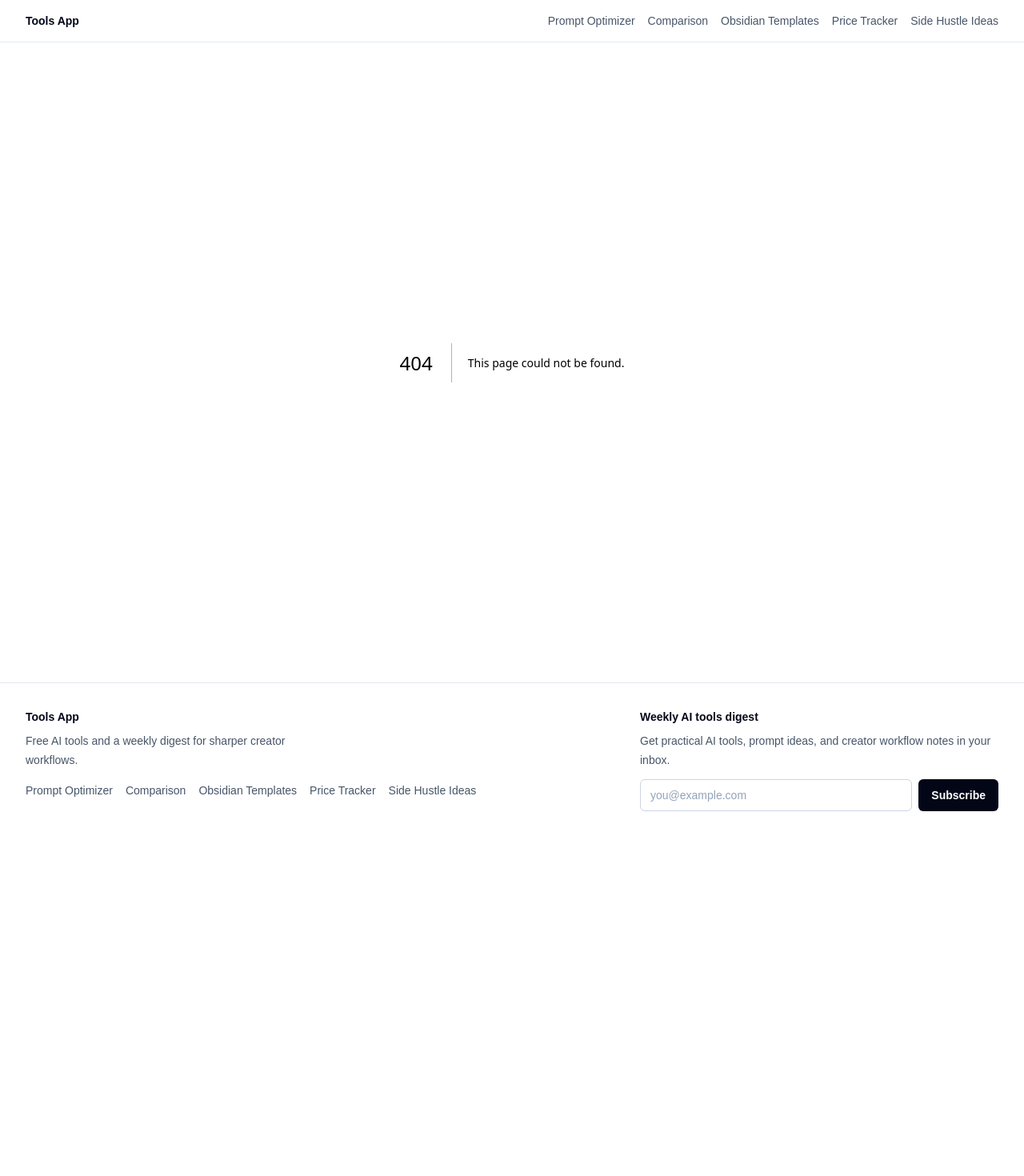
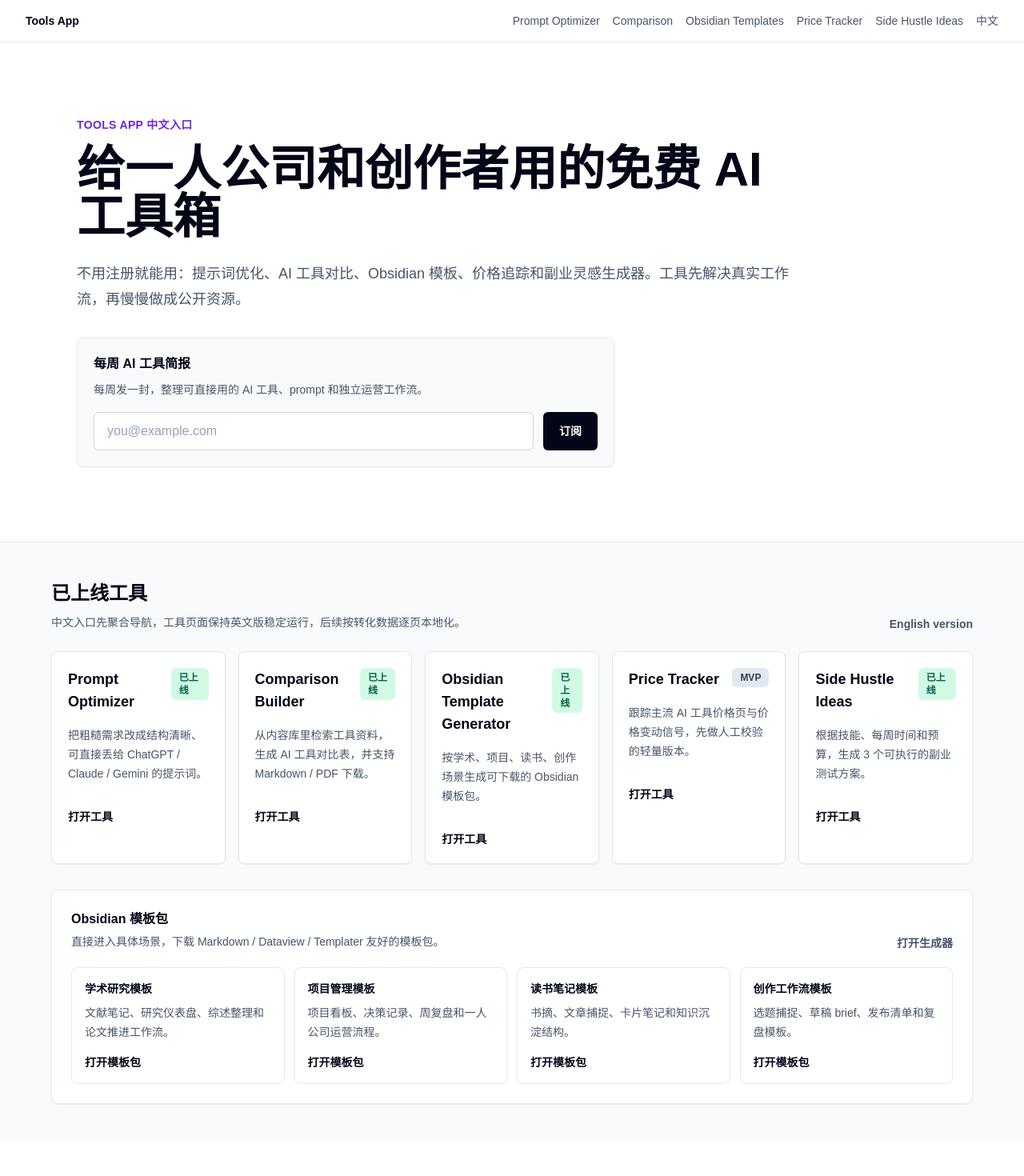
Before and after one commit to szp2005/tools-app, a Next.js app: page /zh-cn in a window 1280 px wide. Before the commit this address had no page. Shown: the top 1470 px of the page at 80% size. Before the commit the page ends 1046 px from the top, so only its background shows below. Built offline with nearby package versions, Linux system fonts and the light colour scheme.

Commit message:
[x4] feat: add zh-cn landing entry

```diff
--- a/app/layout.tsx
+++ b/app/layout.tsx
@@ -70,6 +70,9 @@ export default function RootLayout({
               <Link href="/side-hustle-ideas" className="transition hover:text-slate-950">
                 Side Hustle Ideas
               </Link>
+              <Link href="/zh-cn" className="transition hover:text-slate-950">
+                中文
+              </Link>
             </nav>
           </div>
         </header>
@@ -97,6 +100,9 @@ export default function RootLayout({
                 <Link href="/side-hustle-ideas" className="transition hover:text-slate-950">
                   Side Hustle Ideas
                 </Link>
+                <Link href="/zh-cn" className="transition hover:text-slate-950">
+                  中文
+                </Link>
               </nav>
             </div>
             <SubscribeWidget variant="footer" source="footer" />
--- a/app/sitemap.ts
+++ b/app/sitemap.ts
@@ -44,6 +44,12 @@ export default function sitemap(): MetadataRoute.Sitemap {
       changeFrequency: "weekly",
       priority: 0.8,
     },
+    {
+      url: `${base}/zh-cn`,
+      lastModified: new Date(),
+      changeFrequency: "weekly",
+      priority: 0.9,
+    },
     ...obsidianScenarios.map((scenario) => ({
       url: `${base}/obsidian-templates/${scenario.id}`,
       lastModified: new Date(),
--- /dev/null
+++ b/app/zh-cn/page.tsx
@@ -0,0 +1,125 @@
+import type { Metadata } from "next";
+import Link from "next/link";
+import { SubscribeWidget } from "@/components/SubscribeWidget";
+import { siteBaseUrl, zhCnObsidianLinks, zhCnSubscribeCopy, zhCnToolCards } from "@/lib/i18n";
+
+export const metadata: Metadata = {
+  title: "Tools App — 免费 AI 工具箱",
+  description: "给一人公司、创作者和独立开发者使用的免费 AI 工具：提示词优化、工具对比、Obsidian 模板、价格追踪和副业灵感。",
+  alternates: {
+    canonical: "/zh-cn",
+    languages: {
+      en: siteBaseUrl,
+      "zh-CN": `${siteBaseUrl}/zh-cn`,
+    },
+  },
+  openGraph: {
+    title: "Tools App — 免费 AI 工具箱",
+    description: "免费 AI 工具 + 每周简报，帮一人公司更快完成提示词、工具对比、模板和副业验证。",
+    url: `${siteBaseUrl}/zh-cn`,
+    images: [{ url: "/og-default.png", width: 1200, height: 630 }],
+  },
+  twitter: {
+    card: "summary_large_image",
+  },
+};
+
+export default function ZhCnHome() {
+  return (
+    <main lang="zh-CN" className="min-h-screen bg-white text-slate-950">
+      <section className="mx-auto flex min-h-[78vh] w-full max-w-6xl flex-col justify-center px-5 pb-12 pt-16 sm:px-8 lg:pb-16">
+        <div className="max-w-4xl">
+          <p className="text-sm font-semibold uppercase tracking-wide text-violet-700">Tools App 中文入口</p>
+          <h1 className="mt-4 text-4xl font-semibold tracking-normal sm:text-6xl">
+            给一人公司和创作者用的免费 AI 工具箱
+          </h1>
+          <p className="mt-6 text-lg leading-8 text-slate-600">
+            不用注册就能用：提示词优化、AI 工具对比、Obsidian 模板、价格追踪和副业灵感生成器。工具先解决真实工作流，再慢慢做成公开资源。
+          </p>
+          <SubscribeWidget variant="hero" source="hero" copy={zhCnSubscribeCopy} />
+        </div>
+      </section>
+
+      <section className="border-t border-slate-200 bg-slate-50 px-5 py-12 sm:px-8">
+        <div className="mx-auto w-full max-w-6xl">
+          <div className="flex flex-col gap-3 sm:flex-row sm:items-end sm:justify-between">
+            <div>
+              <h2 className="text-2xl font-semibold text-slate-950">已上线工具</h2>
+              <p className="mt-2 text-sm leading-6 text-slate-600">
+                中文入口先聚合导航，工具页面保持英文版稳定运行，后续按转化数据逐页本地化。
+              </p>
+            </div>
+            <Link href="/" className="text-sm font-semibold text-slate-600 transition hover:text-slate-950">
+              English version
+            </Link>
+          </div>
+
+          <div className="mt-6 grid gap-4 sm:grid-cols-2 lg:grid-cols-5">
+            {zhCnToolCards.map((tool) => (
+              <Link
+                key={tool.name}
+                href={tool.href}
+                className="rounded-lg border border-slate-200 bg-white p-5 shadow-sm transition hover:-translate-y-0.5 hover:border-slate-300 hover:shadow-md"
+              >
+                <div className="flex items-start justify-between gap-4">
+                  <h3 className="text-lg font-semibold text-slate-950">{tool.name}</h3>
+                  <span
+                    className={`rounded-md px-2.5 py-1 text-xs font-semibold ${
+                      tool.status === "MVP"
+                        ? "bg-slate-200 text-slate-700"
+                        : "bg-emerald-100 text-emerald-800"
+                    }`}
+                  >
+                    {tool.status}
+                  </span>
+                </div>
+                <p className="mt-4 text-sm leading-6 text-slate-600">{tool.description}</p>
+                <p className="mt-8 text-sm font-semibold text-slate-950">打开工具</p>
+              </Link>
+            ))}
+          </div>
+
+          <div className="mt-8 rounded-lg border border-slate-200 bg-white p-5 shadow-sm sm:p-6">
+            <div className="flex flex-col gap-2 sm:flex-row sm:items-end sm:justify-between">
+              <div>
+                <h2 className="text-base font-semibold text-slate-950">Obsidian 模板包</h2>
+                <p className="mt-1 text-sm leading-6 text-slate-600">
+                  直接进入具体场景，下载 Markdown / Dataview / Templater 友好的模板包。
+                </p>
+              </div>
+              <Link
+                href="/obsidian-templates"
+                className="text-sm font-semibold text-slate-600 transition hover:text-slate-950"
+              >
+                打开生成器
+              </Link>
+            </div>
+
+            <div className="mt-5 grid gap-3 md:grid-cols-4">
+              {zhCnObsidianLinks.map((scenario) => (
+                <Link
+                  key={scenario.href}
+                  href={scenario.href}
+                  className="rounded-lg border border-slate-200 bg-white p-4 transition hover:border-slate-300 hover:bg-slate-50"
+                >
+                  <span className="block text-sm font-semibold text-slate-950">{scenario.name}</span>
+                  <span className="mt-2 block text-sm leading-6 text-slate-600">{scenario.description}</span>
+                  <span className="mt-4 block text-sm font-semibold text-slate-950">打开模板包</span>
+                </Link>
+              ))}
+            </div>
+          </div>
+        </div>
+      </section>
+
+      <section className="px-5 py-14 sm:px-8">
+        <div className="mx-auto w-full max-w-3xl">
+          <h2 className="text-2xl font-semibold text-slate-950">为什么做这个</h2>
+          <p className="mt-4 text-base leading-8 text-slate-600">
+            这是一个边做业务边沉淀出来的工具站：英文内容站负责带来搜索流量，免费工具负责提供价值，Newsletter 负责留住用户。中文入口先把项目讲清楚，后续再根据真实点击和订阅数据翻译优先级最高的工具页。
+          </p>
+        </div>
+      </section>
+    </main>
+  );
+}
--- a/components/SubscribeWidget.tsx
+++ b/components/SubscribeWidget.tsx
@@ -8,6 +8,20 @@ type SubscribeStatus = "idle" | "loading" | "success" | "already" | "error";
 type SubscribeWidgetProps = {
   variant: SubscribeVariant;
   source?: "hero" | "footer" | "tool" | "default";
+  copy?: Partial<SubscribeCopy>;
+};
+
+type SubscribeCopy = {
+  label: string;
+  description: string;
+  placeholder: string;
+  ariaLabel: string;
+  button: string;
+  loading: string;
+  success: string;
+  already: string;
+  error: string;
+  invalidEmail: string;
 };
 
 const EMAIL_PATTERN = /^[^\s@]+@[^\s@]+\.[^\s@]{2,}$/;
@@ -49,34 +63,42 @@ const variantStyles: Record<
   },
 };
 
-const statusCopy: Record<Exclude<SubscribeStatus, "idle" | "loading">, string> = {
+const defaultCopy: SubscribeCopy = {
+  label: "Weekly AI tools digest",
+  description: "Get practical AI tools, prompt ideas, and creator workflow notes in your inbox.",
+  placeholder: "you@example.com",
+  ariaLabel: "Email address",
+  button: "Subscribe",
+  loading: "Subscribing...",
   success: "Subscribed. Check your inbox for the next digest.",
   already: "已订阅过",
   error: "Subscription failed, please try again later",
+  invalidEmail: "Please enter a valid email address.",
 };
 
-export function SubscribeWidget({ variant, source = "default" }: SubscribeWidgetProps) {
+export function SubscribeWidget({ variant, source = "default", copy }: SubscribeWidgetProps) {
   const [email, setEmail] = useState("");
   const [status, setStatus] = useState<SubscribeStatus>("idle");
   const [error, setError] = useState("");
   const styles = variantStyles[variant];
   const sourceValue = source || variant || "default";
+  const text = useMemo(() => ({ ...defaultCopy, ...copy }), [copy]);
 
   const message = useMemo(() => {
     if (status === "loading") {
-      return "Subscribing...";
+      return text.loading;
     }
 
     if (status === "error") {
-      return error || statusCopy.error;
+      return error || text.error;
     }
 
     if (status === "idle") {
       return "";
     }
 
-    return statusCopy[status];
-  }, [error, status]);
+    return text[status];
+  }, [error, status, text]);
 
   async function handleSubmit(event: React.FormEvent<HTMLFormElement>) {
     event.preventDefault();
@@ -84,7 +106,7 @@ export function SubscribeWidget({ variant, source = "default" }: SubscribeWidget
 
     if (!EMAIL_PATTERN.test(trimmedEmail)) {
       setStatus("error");
-      setError("Please enter a valid email address.");
+      setError(text.invalidEmail);
       return;
     }
 
@@ -106,22 +128,22 @@ export function SubscribeWidget({ variant, source = "default" }: SubscribeWidget
       const data = (await response.json()) as { ok?: boolean; already?: boolean; error?: string };
 
       if (!response.ok || !data.ok) {
-        throw new Error(data.error || statusCopy.error);
+        throw new Error(data.error || text.error);
       }
 
       setEmail(trimmedEmail);
       setStatus(data.already ? "already" : "success");
     } catch (requestError) {
       setStatus("error");
-      setError(requestError instanceof Error ? requestError.message : statusCopy.error);
+      setError(requestError instanceof Error ? requestError.message : text.error);
     }
   }
 
   return (
     <section className={styles.wrapper} aria-label="Newsletter subscription">
-      <p className={styles.label}>Weekly AI tools digest</p>
+      <p className={styles.label}>{text.label}</p>
       <p className="mt-2 text-sm leading-6 text-slate-600">
-        Get practical AI tools, prompt ideas, and creator workflow notes in your inbox.
+        {text.description}
       </p>
 
       <form onSubmit={handleSubmit} className={styles.form} noValidate>
@@ -135,12 +157,12 @@ export function SubscribeWidget({ variant, source = "default" }: SubscribeWidget
               setError("");
             }
           }}
-          placeholder="you@example.com"
+          placeholder={text.placeholder}
           className={styles.input}
-          aria-label="Email address"
+          aria-label={text.ariaLabel}
         />
         <button type="submit" disabled={status === "loading"} className={styles.button}>
-          {status === "loading" ? "Subscribing..." : "Subscribe"}
+          {status === "loading" ? text.loading : text.button}
         </button>
       </form>
 
--- /dev/null
+++ b/lib/i18n.ts
@@ -0,0 +1,75 @@
+export const siteBaseUrl = "https://tools.toolrouteai.com";
+
+export const supportedLocales = [
+  { code: "en", label: "English", path: "/" },
+  { code: "zh-CN", label: "中文", path: "/zh-cn" },
+] as const;
+
+export const zhCnSubscribeCopy = {
+  label: "每周 AI 工具简报",
+  description: "每周发一封，整理可直接用的 AI 工具、prompt 和独立运营工作流。",
+  placeholder: "you@example.com",
+  ariaLabel: "邮箱地址",
+  button: "订阅",
+  loading: "订阅中...",
+  success: "订阅成功。下一期会发到你的邮箱。",
+  already: "已订阅过",
+  error: "订阅失败，请稍后再试",
+  invalidEmail: "请输入有效邮箱地址。",
+};
+
+export const zhCnToolCards = [
+  {
+    name: "Prompt Optimizer",
+    description: "把粗糙需求改成结构清晰、可直接丢给 ChatGPT / Claude / Gemini 的提示词。",
+    status: "已上线",
+    href: "/prompt-optimizer",
+  },
+  {
+    name: "Comparison Builder",
+    description: "从内容库里检索工具资料，生成 AI 工具对比表，并支持 Markdown / PDF 下载。",
+    status: "已上线",
+    href: "/comparison",
+  },
+  {
+    name: "Obsidian Template Generator",
+    description: "按学术、项目、读书、创作场景生成可下载的 Obsidian 模板包。",
+    status: "已上线",
+    href: "/obsidian-templates",
+  },
+  {
+    name: "Price Tracker",
+    description: "跟踪主流 AI 工具价格页与价格变动信号，先做人工校验的轻量版本。",
+    status: "MVP",
+    href: "/price-tracker",
+  },
+  {
+    name: "Side Hustle Ideas",
+    description: "根据技能、每周时间和预算，生成 3 个可执行的副业测试方案。",
+    status: "已上线",
+    href: "/side-hustle-ideas",
+  },
+];
+
+export const zhCnObsidianLinks = [
+  {
+    name: "学术研究模板",
+    description: "文献笔记、研究仪表盘、综述整理和论文推进工作流。",
+    href: "/obsidian-templates/academic",
+  },
+  {
+    name: "项目管理模板",
+    description: "项目看板、决策记录、周复盘和一人公司运营流程。",
+    href: "/obsidian-templates/project",
+  },
+  {
+    name: "读书笔记模板",
+    description: "书摘、文章捕捉、卡片笔记和知识沉淀结构。",
+    href: "/obsidian-templates/reading",
+  },
+  {
+    name: "创作工作流模板",
+    description: "选题捕捉、草稿 brief、发布清单和复盘模板。",
+    href: "/obsidian-templates/creative",
+  },
+];
--- a/lib/siteHealth.ts
+++ b/lib/siteHealth.ts
@@ -11,6 +11,7 @@ export type SiteHealthPayload = {
   generated_at: string;
   status: "ok";
   site: string;
+  locales: string[];
   tools: Array<{
     name: string;
     path: string;
@@ -54,6 +55,7 @@ export function buildSiteHealthPayload(generatedAt = new Date()): SiteHealthPayl
     generated_at: generatedAt.toISOString(),
     status: "ok",
     site: siteUrl,
+    locales: ["en", "zh-CN"],
     tools: [
       { name: "Prompt Optimizer", path: "/prompt-optimizer", status: "available" },
       { name: "Comparison Builder", path: "/comparison", status: "available" },
```
Also changed, not shown: scripts/smoke-tools-app.ts (+17 -2 lines), 2 other files (tests, documents, lock files or other folders).
